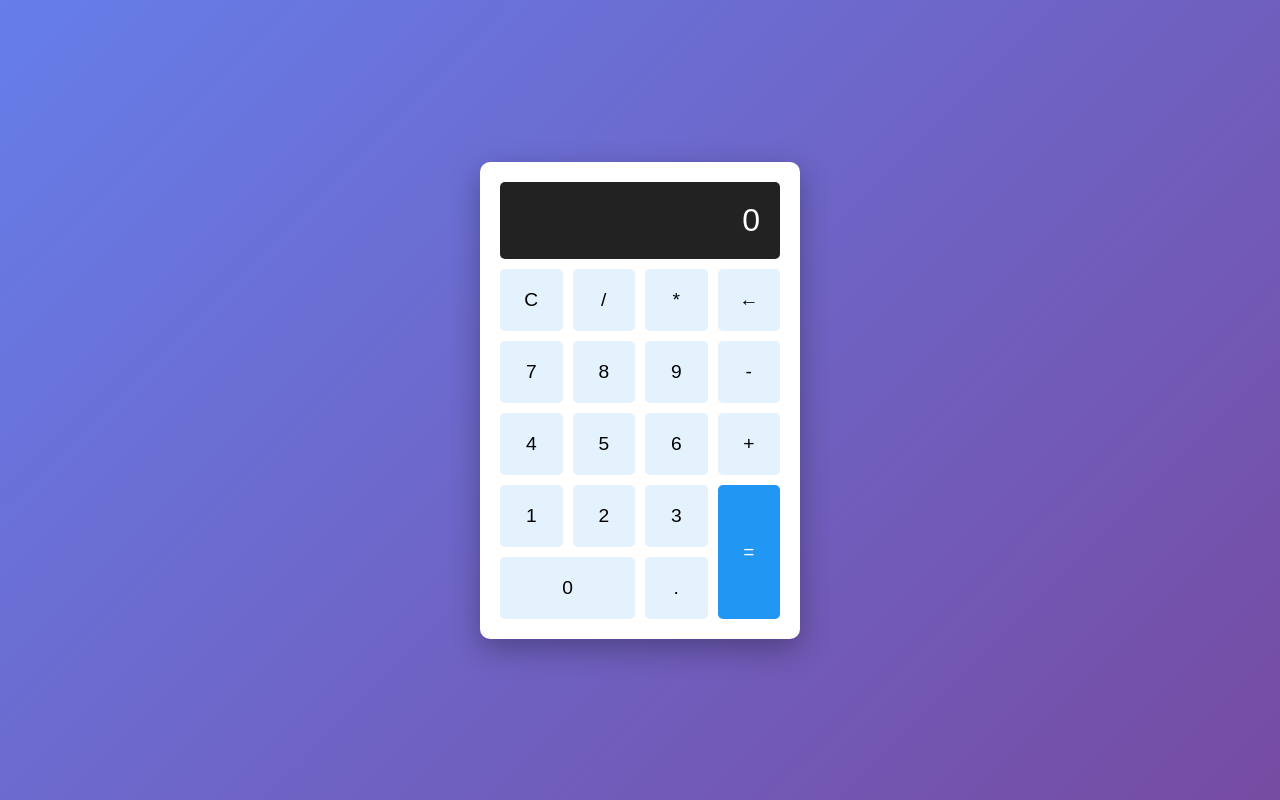
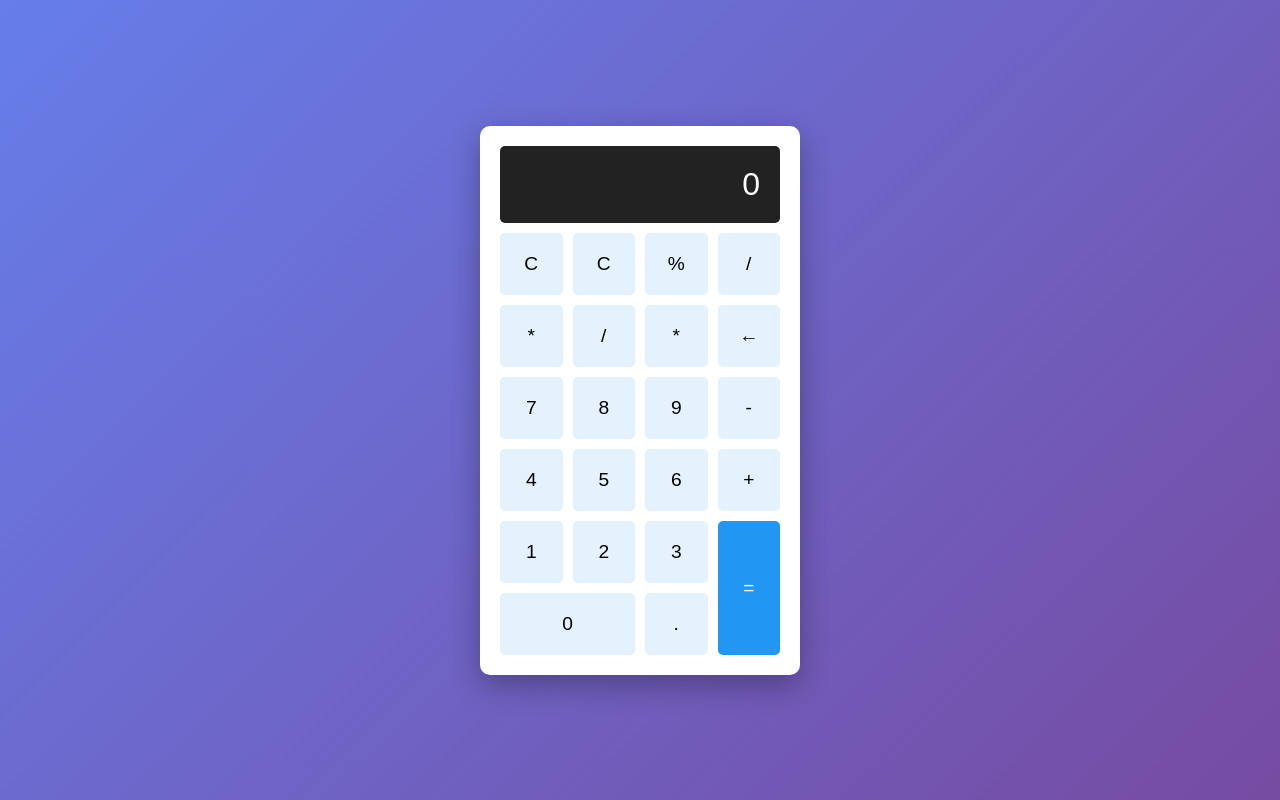
Before and after one commit to john04111820/calculator-app, a plain HTML site: page index.html in a window 1280 px wide. Drawn offline with Linux system fonts and the light colour scheme.

Commit message:
Add percentage calculation button

```diff
--- a/index.html
+++ b/index.html
@@ -11,6 +11,10 @@
         <div class="display" id="display">0</div>
         <div class="buttons">
             <button onclick="clearDisplay()">C</button>
+            <button onclick="clearDisplay()">C</button>
+            <button onclick="calculatePercentage()">%</button>
+            <button onclick="appendToDisplay('/')">/</button>
+            <button onclick="appendToDisplay('*')">*</button>
             <button onclick="appendToDisplay('/')">/</button>
             <button onclick="appendToDisplay('*')">*</button>
             <button onclick="deleteLast()">←</button>
```
